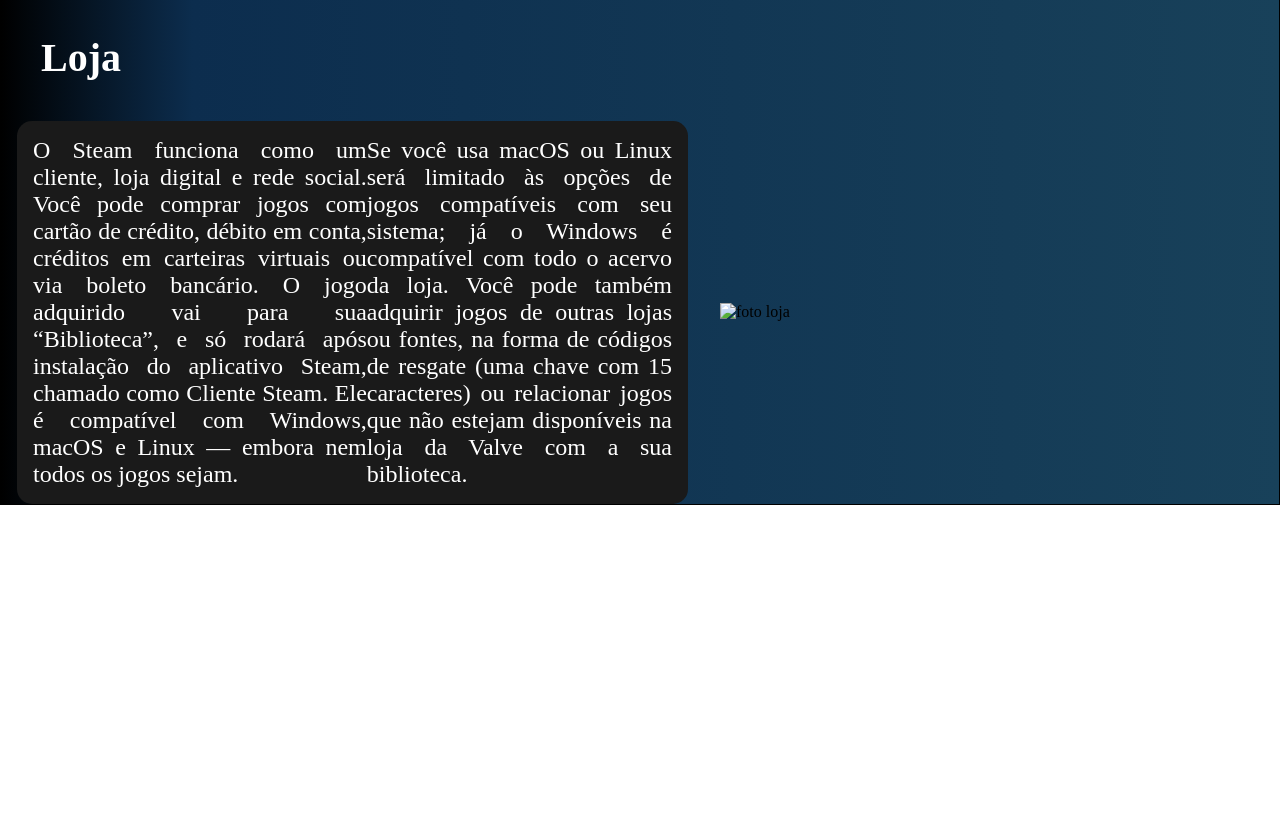
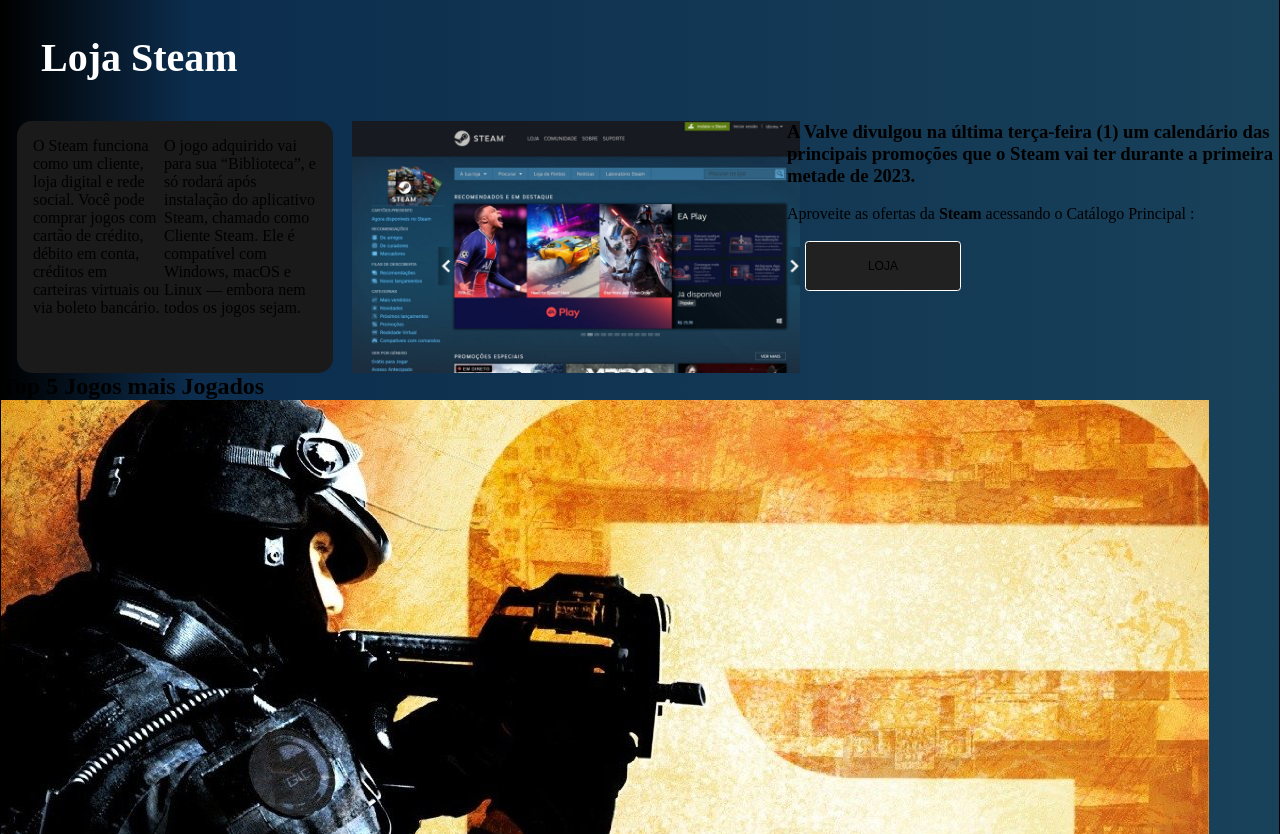
Before and after one commit to ArthurXavier01/steamprojeto, a plain HTML site: page index.html in a window 1280 px wide. Shown: the part 2152-2986 px from the top of the page. Before the commit the page ends 2657 px from the top, so only its background shows below. Drawn offline with Linux system fonts and the light colour scheme.

Commit message:
Update index.html

```diff
--- a/index.html
+++ b/index.html
@@ -97,7 +97,7 @@
             </div>
           </div>
         </section>
-        <header class="dadostop">
+        <header id="three" class="dadostop">
           <h1>Dados Recentes da Steam</h1>
         </header>
         <section class="dados">
@@ -198,16 +198,54 @@
         <br>
         <br>
         <header>
-          <h1 style="color:white; margin: 0 0 1em 1em; font-size: 2.5em;"  >Loja</h1>
+          <h1 style="color:white; margin: 0 0 1em 1em; font-size: 2.5em;">Loja Steam</h1>
         </header>
-        <section class="loja">
+        <section id="four" class="loja">
           <div class="loja-txt">
-              <p class="p-loja">O Steam funciona como um cliente, loja digital e rede social. Você pode comprar jogos com cartão de crédito, débito em conta, créditos em carteiras virtuais ou via boleto bancário. O jogo adquirido vai para sua “Biblioteca”, e só rodará após instalação do aplicativo Steam, chamado como Cliente Steam. Ele é compatível com Windows, macOS e Linux — embora nem todos os jogos sejam.</p>
-              <p class="p-loja">Se você usa macOS ou Linux será limitado às opções de jogos compatíveis com seu sistema; já o Windows é compatível com todo o acervo da loja. Você pode também adquirir jogos de outras lojas ou fontes, na forma de códigos de resgate (uma chave com 15 caracteres) ou relacionar jogos que não estejam disponíveis na loja da Valve com a sua biblioteca.</p>
+            <p>O Steam funciona como um cliente, loja digital e rede social. Você pode comprar jogos com cartão de
+              crédito, débito em conta, créditos em carteiras virtuais ou via boleto bancário.</p>
+            <br>
+            <p>O jogo adquirido vai para sua “Biblioteca”, e só rodará após instalação do aplicativo Steam, chamado como
+              Cliente Steam. Ele é compatível com Windows, macOS e Linux — embora nem todos os jogos sejam.</p>
           </div>
           <div class="loja-img">
-            <img src="src/imagens/foto-loja.jpg" alt="foto loja">
+            <img src="/src/imagens/loja.jpg" alt="foto loja">
           </div>
+          <div class="lojainfo">
+            <div class="textoloja">
+              <h1>A Valve divulgou na última terça-feira (1) um calendário das principais promoções que o Steam vai ter
+                durante a primeira metade de 2023.</h1>
+              <br>
+              <p>Aproveite as ofertas da <b>Steam</b> acessando o Catálogo Principal :</p>
+            </div>
+            <div class="lojabotao">
+              <a href="https://store.steampowered.com/?l=portuguese" class="link">
+                <button class="buttonloja">
+                  LOJA
+                </button>
+              </a>
+            </div>
+          </div>
+        </section>
+        <header class="ranktop">
+          <h1>Top 5 Jogos mais Jogados</h1>
+        </header>
+        <section class="rank">
+            <div class="cardjogos">
+              <img src="/src/imagens/Counter-Strike-Global-Offensive.jpg">
+            </div>
+            <div class="cardjogos">
+
+            </div>
+            <div class="cardjogos">
+
+            </div>
+            <div class="cardjogos">
+
+            </div>
+            <div class="cardjogos">
+
+            </div>
         </section>
       </section>
 </body>
```
